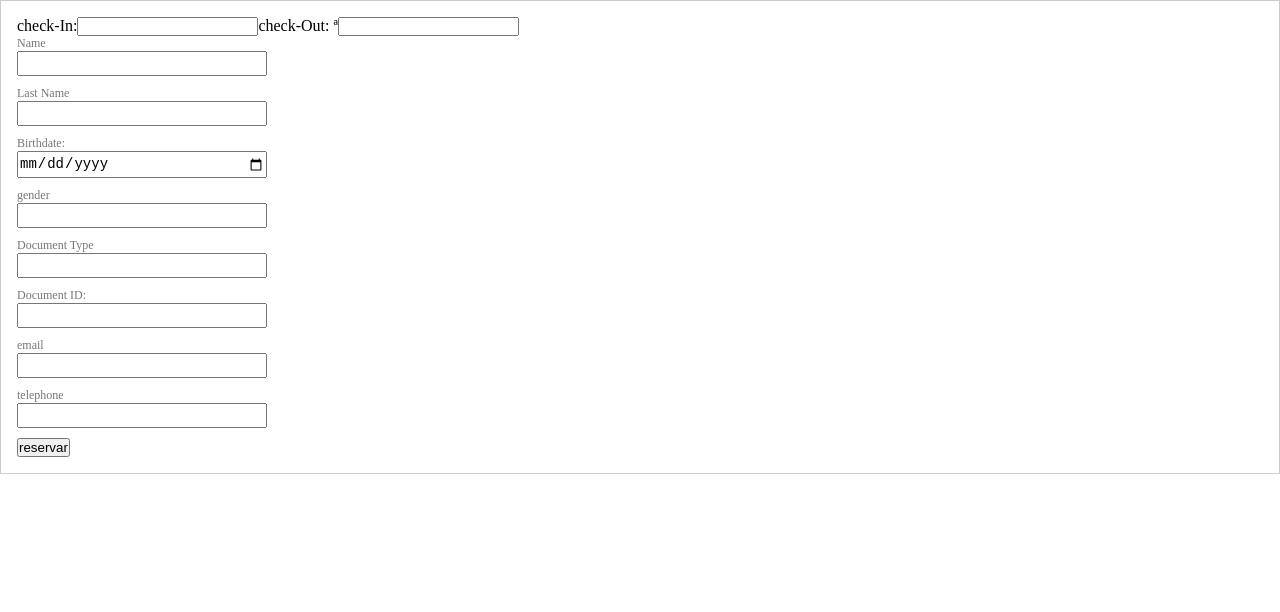
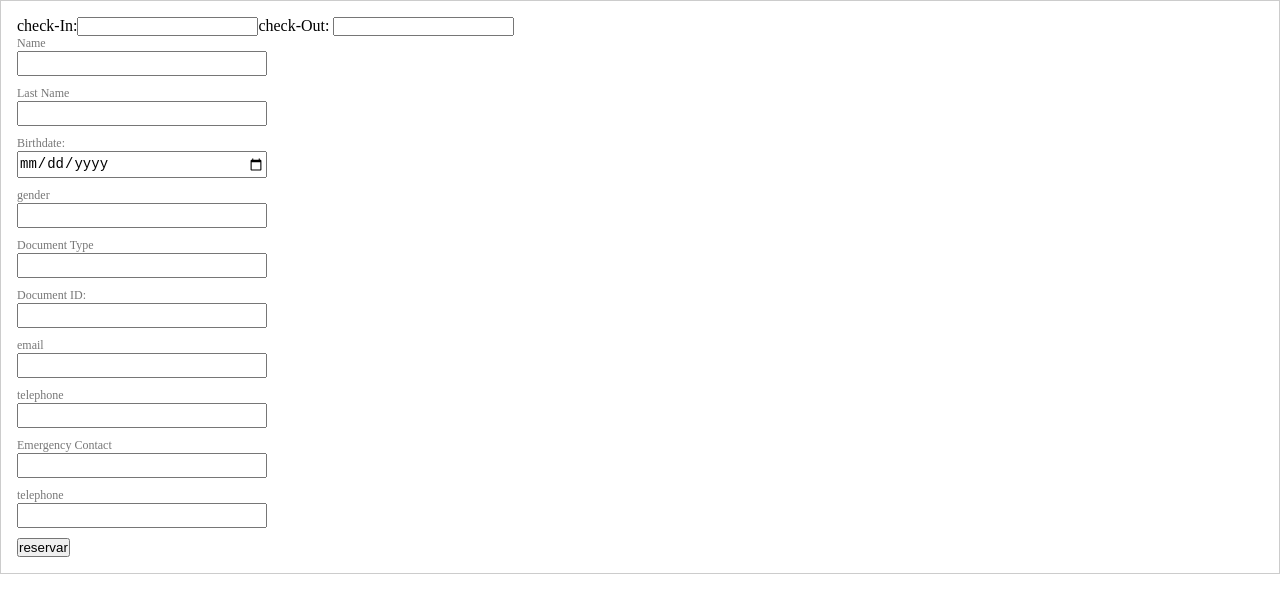
Before and after one commit to Juanpabedoyav/travel-app, a React (Create React App) app: page /detail/1 in a window 1280 px wide. Shown: the top 612 px of the page. Built offline with nearby package versions, Linux system fonts and the light colour scheme.

Commit message:
📦 NEW: add emergency fileds

```diff
--- a/src/components/HotelDetails/index.tsx
+++ b/src/components/HotelDetails/index.tsx
@@ -37,7 +37,7 @@ export const HotelDetails = () => {
         <FormReservationSc ref={form} onSubmit={sendEmail}>
           <label htmlFor="checkIn">check-In:</label>
           <input type="text" name="checkIn" id="checkIn"  defaultValue={checkIn}/>
-          <label htmlFor="checkOut">check-Out: ª</label>
+          <label htmlFor="checkOut">check-Out: </label>
           <input type="text" name="checkOut" id="checkOut"  defaultValue={checkOut}/>
           <div className="field">
             <label htmlFor="name">Name</label>
@@ -73,7 +73,14 @@ export const HotelDetails = () => {
             <label htmlFor="telephone">telephone</label>
             <input type="tel" name="telephone" id="telephone"  required/>
           </div>
-
+          <div className="field">
+            <label htmlFor="emergency">Emergency Contact</label>
+            <input type="tel" name="emergency" id="emergency"  required/>
+          </div>
+          <div className="field">
+            <label htmlFor="telephoneEmegergency">telephone</label>
+            <input type="tel" name="telephoneEmegergency" id="telephoneEmegergency"  required/>
+          </div>
           <button type="submit">reservar</button>
         </FormReservationSc>
       </SectionReservationSc>
```
